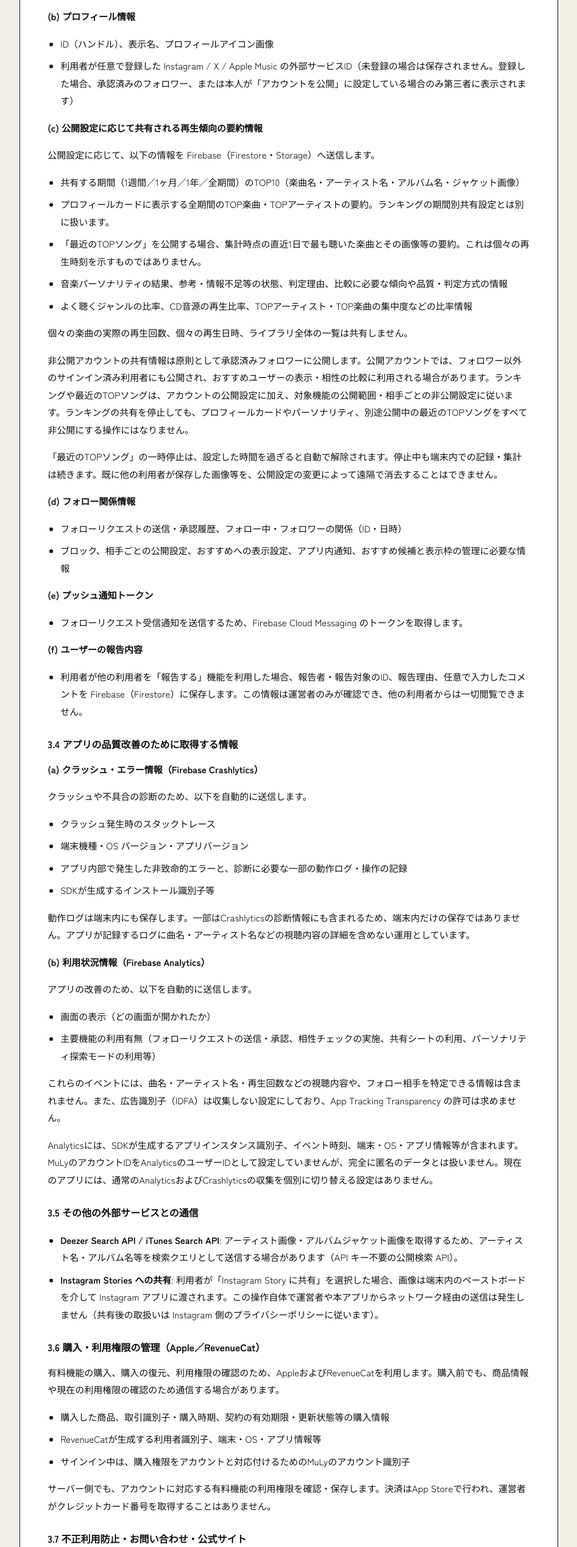
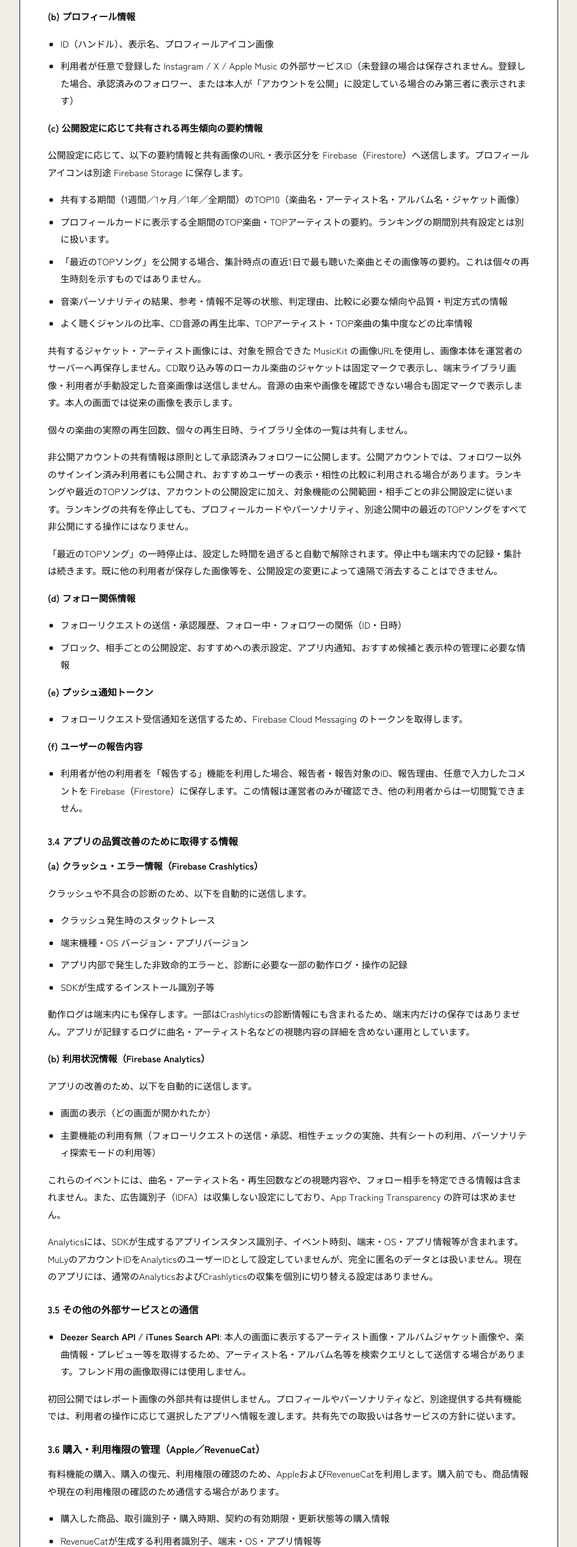
Before and after one commit to AgeFactory24/MuLy-LP, a plain HTML site: page hosting/public/privacy/index.html in a window 1280 px wide. Shown: the part 2329-4866 px from the top of the page at 61% size, without its empty margins (306-1253 px from the left). Drawn offline with Linux system fonts and the light colour scheme; a web font is replaced by a local one.

Commit message:
フレンド画像の保存方式とレポート画像共有停止をポリシーへ反映

```diff
--- a/hosting/public/privacy/index.html
+++ b/hosting/public/privacy/index.html
@@ -92,7 +92,7 @@
 <li>利用者が任意で登録した Instagram / X / Apple Music の外部サービスID（未登録の場合は保存されません。登録した場合、承認済みのフォロワー、または本人が「アカウントを公開」に設定している場合のみ第三者に表示されます）</li>
 </ul>
 <p><strong>(c) 公開設定に応じて共有される再生傾向の要約情報</strong></p>
-<p>公開設定に応じて、以下の情報を Firebase（Firestore・Storage）へ送信します。</p>
+<p>公開設定に応じて、以下の要約情報と共有画像のURL・表示区分を Firebase（Firestore）へ送信します。プロフィールアイコンは別途 Firebase Storage に保存します。</p>
 <ul>
 <li>共有する期間（1週間／1ヶ月／1年／全期間）のTOP10（楽曲名・アーティスト名・アルバム名・ジャケット画像）</li>
 <li>プロフィールカードに表示する全期間のTOP楽曲・TOPアーティストの要約。ランキングの期間別共有設定とは別に扱います。</li>
@@ -100,6 +100,7 @@
 <li>音楽パーソナリティの結果、参考・情報不足等の状態、判定理由、比較に必要な傾向や品質・判定方式の情報</li>
 <li>よく聴くジャンルの比率、CD音源の再生比率、TOPアーティスト・TOP楽曲の集中度などの比率情報</li>
 </ul>
+<p>共有するジャケット・アーティスト画像には、対象を照合できた MusicKit の画像URLを使用し、画像本体を運営者のサーバーへ再保存しません。CD取り込み等のローカル楽曲のジャケットは固定マークで表示し、端末ライブラリ画像・利用者が手動設定した音楽画像は送信しません。音源の由来や画像を確認できない場合も固定マークで表示します。本人の画面では従来の画像を表示します。</p>
 <p>個々の楽曲の実際の再生回数、個々の再生日時、ライブラリ全体の一覧は共有しません。</p>
 <p>非公開アカウントの共有情報は原則として承認済みフォロワーに公開します。公開アカウントでは、フォロワー以外のサインイン済み利用者にも公開され、おすすめユーザーの表示・相性の比較に利用される場合があります。ランキングや最近のTOPソングは、アカウントの公開設定に加え、対象機能の公開範囲・相手ごとの非公開設定に従います。ランキングの共有を停止しても、プロフィールカードやパーソナリティ、別途公開中の最近のTOPソングをすべて非公開にする操作にはなりません。</p>
 <p>「最近のTOPソング」の一時停止は、設定した時間を過ぎると自動で解除されます。停止中も端末内での記録・集計は続きます。既に他の利用者が保存した画像等を、公開設定の変更によって遠隔で消去することはできません。</p>
@@ -136,9 +137,9 @@
 <p>Analyticsには、SDKが生成するアプリインスタンス識別子、イベント時刻、端末・OS・アプリ情報等が含まれます。MuLyのアカウントIDをAnalyticsのユーザーIDとして設定していませんが、完全に匿名のデータとは扱いません。現在のアプリには、通常のAnalyticsおよびCrashlyticsの収集を個別に切り替える設定はありません。</p>
 <h3>3.5 その他の外部サービスとの通信</h3>
 <ul>
-<li><strong>Deezer Search API / iTunes Search API</strong>: アーティスト画像・アルバムジャケット画像を取得するため、アーティスト名・アルバム名等を検索クエリとして送信する場合があります（API キー不要の公開検索 API）。</li>
-<li><strong>Instagram Stories への共有</strong>: 利用者が「Instagram Story に共有」を選択した場合、画像は端末内のペーストボードを介して Instagram アプリに渡されます。この操作自体で運営者や本アプリからネットワーク経由の送信は発生しません（共有後の取扱いは Instagram 側のプライバシーポリシーに従います）。</li>
+<li><strong>Deezer Search API / iTunes Search API</strong>: 本人の画面に表示するアーティスト画像・アルバムジャケット画像や、楽曲情報・プレビュー等を取得するため、アーティスト名・アルバム名等を検索クエリとして送信する場合があります。フレンド用の画像取得には使用しません。</li>
 </ul>
+<p>初回公開ではレポート画像の外部共有は提供しません。プロフィールやパーソナリティなど、別途提供する共有機能では、利用者の操作に応じて選択したアプリへ情報を渡します。共有先での取扱いは各サービスの方針に従います。</p>
 <h3>3.6 購入・利用権限の管理（Apple／RevenueCat）</h3>
 <p>有料機能の購入、購入の復元、利用権限の確認のため、AppleおよびRevenueCatを利用します。購入前でも、商品情報や現在の利用権限の確認のため通信する場合があります。</p>
 <ul>
```
Also changed, not shown: プライバシーポリシー.md (+6 -3 lines).
